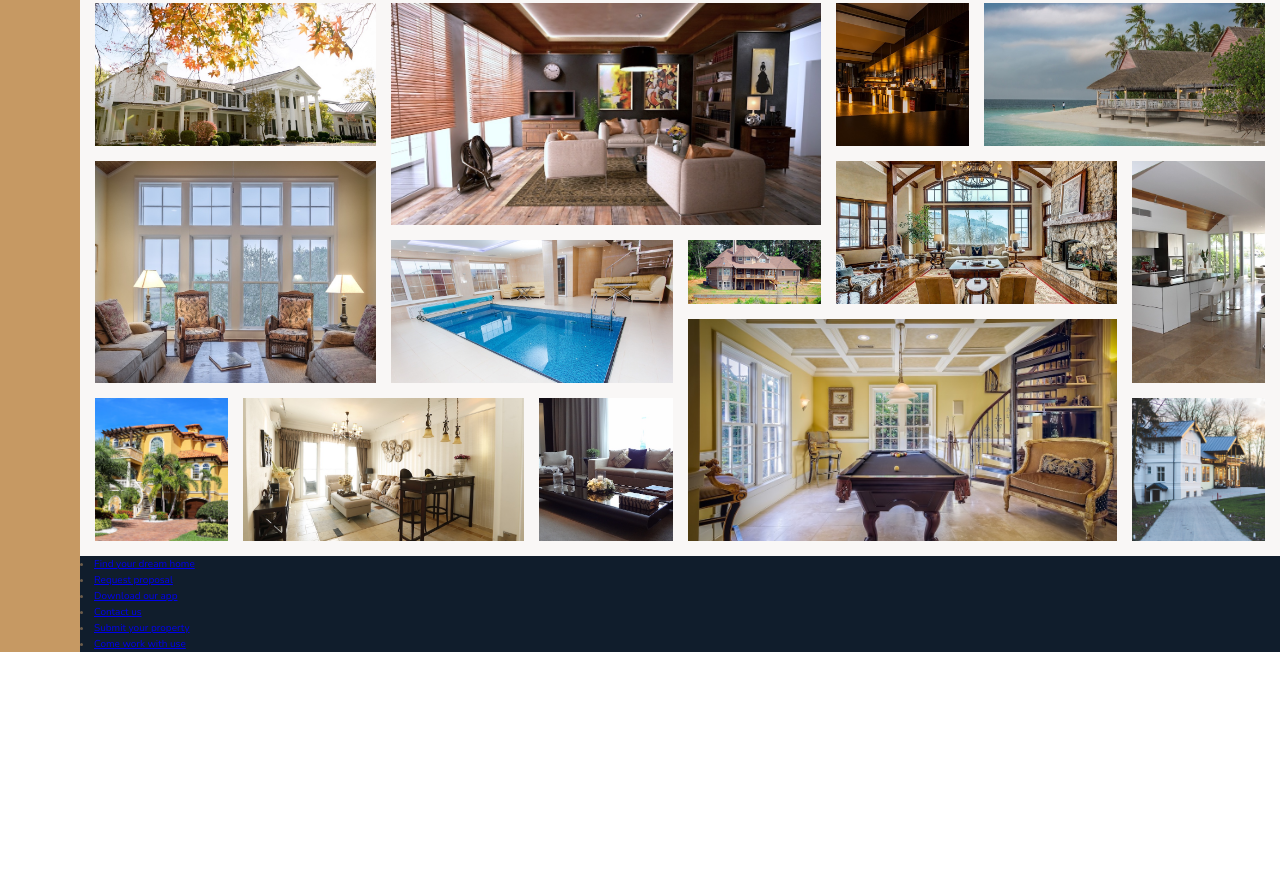
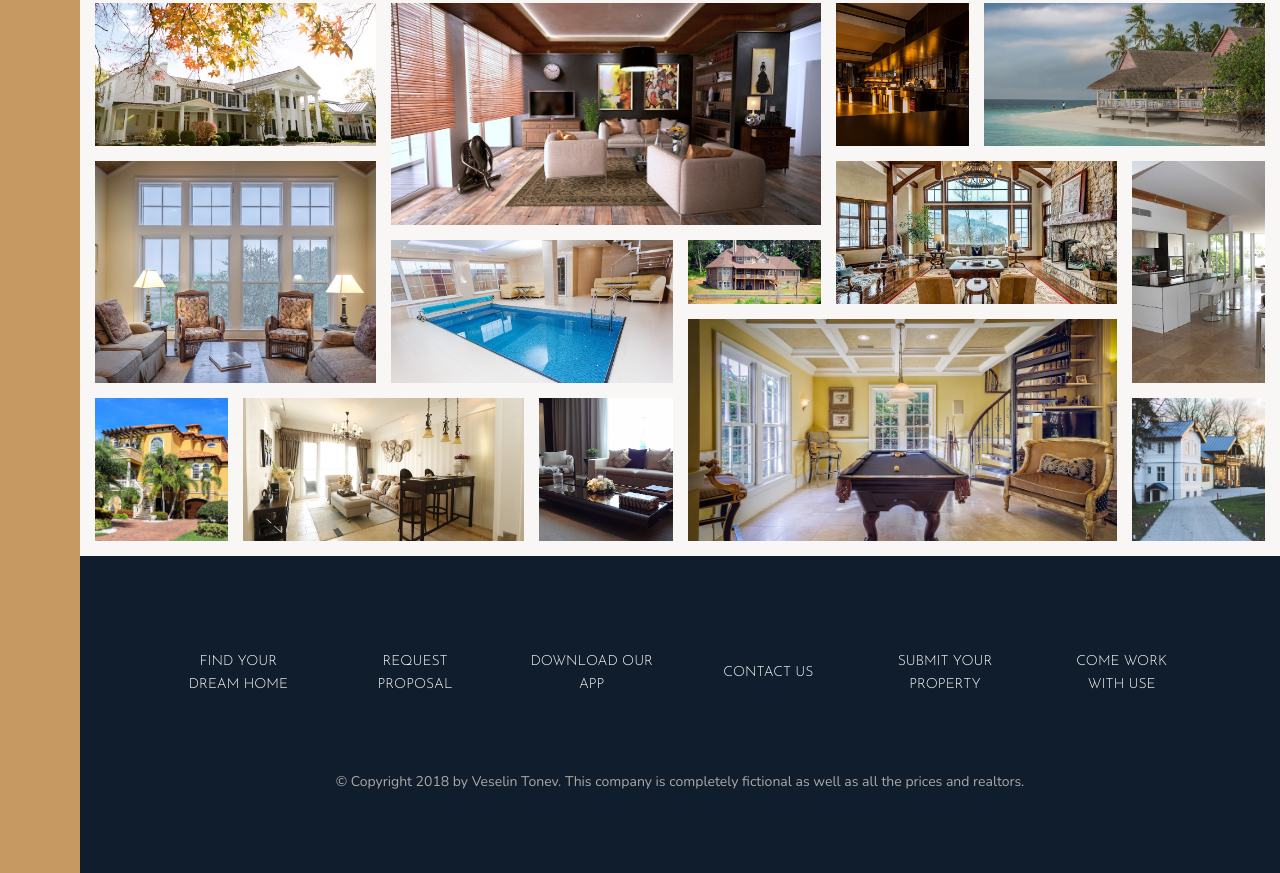
Before and after one commit to favournso/nexter, a website: page index.html in a window 1280 px wide. Shown: the part 3084-3957 px from the top of the page. Before the commit the page ends 3736 px from the top, so only its background shows below. Drawn offline with nearby package versions, Linux system fonts and the light colour scheme.

Commit message:
Style footer section

```diff
--- a/index.html
+++ b/index.html
@@ -345,14 +345,18 @@
         </section>
 
         <footer class="footer">
-            <nav class="nav">
+            <ul class="nav">
                 <li class="nav__item"><a href="#" class="nav__link">Find your dream home</a></li>
                 <li class="nav__item"><a href="#" class="nav__link">Request proposal</a></li>
                 <li class="nav__item"><a href="#" class="nav__link">Download our app</a></li>
                 <li class="nav__item"><a href="#" class="nav__link">Contact us</a></li>
                 <li class="nav__item"><a href="#" class="nav__link">Submit your property</a></li>
                 <li class="nav__item"><a href="#" class="nav__link">Come work with use</a></li>
-            </nav>
+            </ul>
+
+            <p class="legal">
+                &copy; Copyright 2018 by Veselin Tonev. This company is completely fictional as well as all the prices and realtors.
+            </p>
         </footer>
     </body>
 </html>
--- a/sass/_footer.scss
+++ b/sass/_footer.scss
@@ -1,4 +1,42 @@
 .footer {
     background-color: $color-secondary;
     grid-column: full-start / full-end;
+    padding: 8rem;
 }
+
+.nav {
+    list-style: none;
+    display: grid;
+    grid-template-columns: repeat(auto-fit, minmax(15rem, 1fr));
+    grid-gap: 2rem;
+    align-items: center;
+
+    &__link:link,
+    &__link:visited {
+        font-size: 1.4rem;
+        color: #fff;
+        text-decoration: none;
+        font-family: $font-display;
+        text-transform: uppercase;
+        text-align: center;
+        padding: 1.5rem;
+        display: block;
+        transition: all .2s;
+    }
+
+    &__link:hover,
+    &__link:active {
+        background-color: rgba(#fff, .05);
+        transform: translateY(-3px);
+    }
+}
+
+.legal {
+    font-size: 1.4rem;
+    color: $color-grey-light-2;
+    margin-top: 6rem;
+    margin-right: auto;
+    margin-left: auto;
+    text-align: center;
+    width: 70%;
+}
```
Also changed, not shown: css/style.css.
